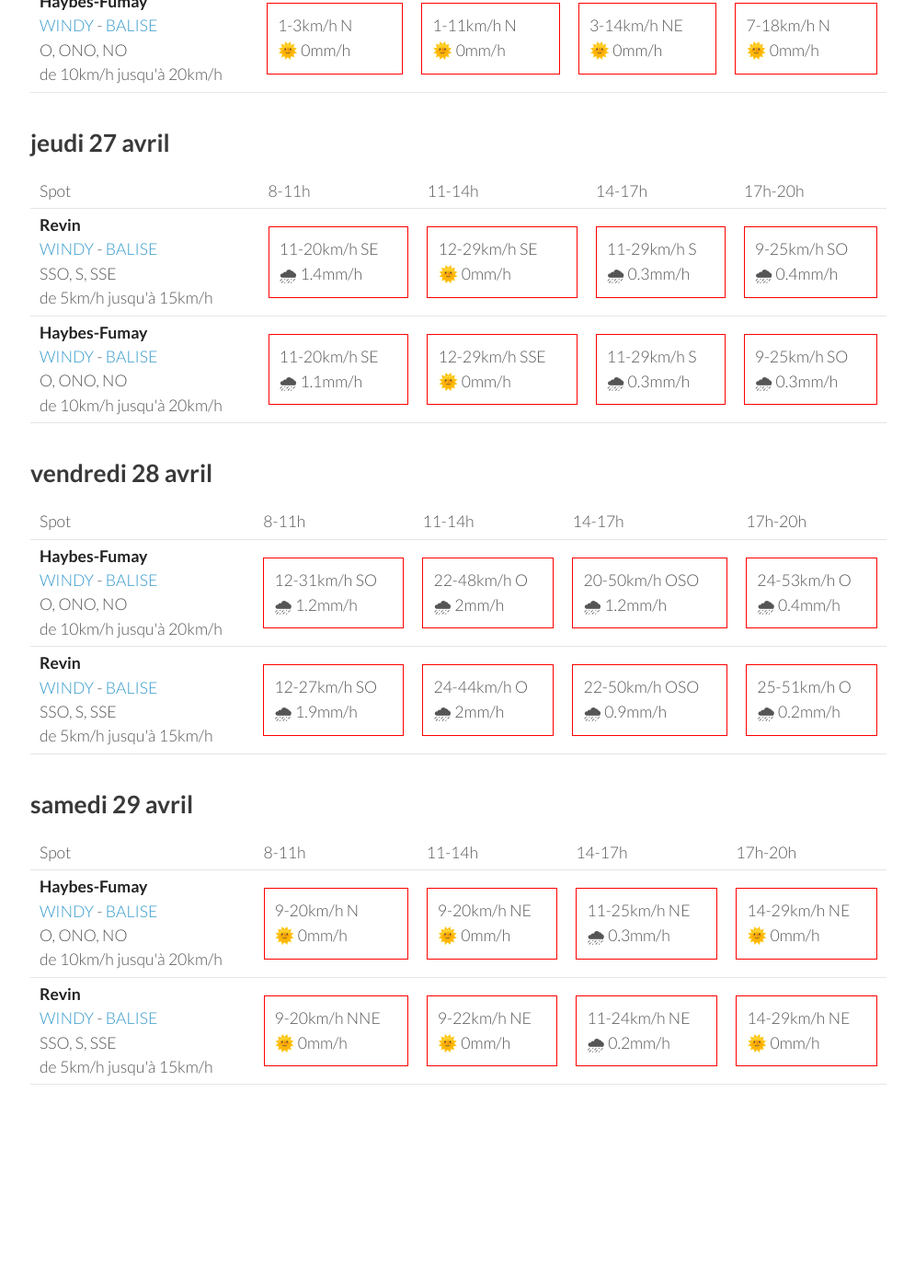
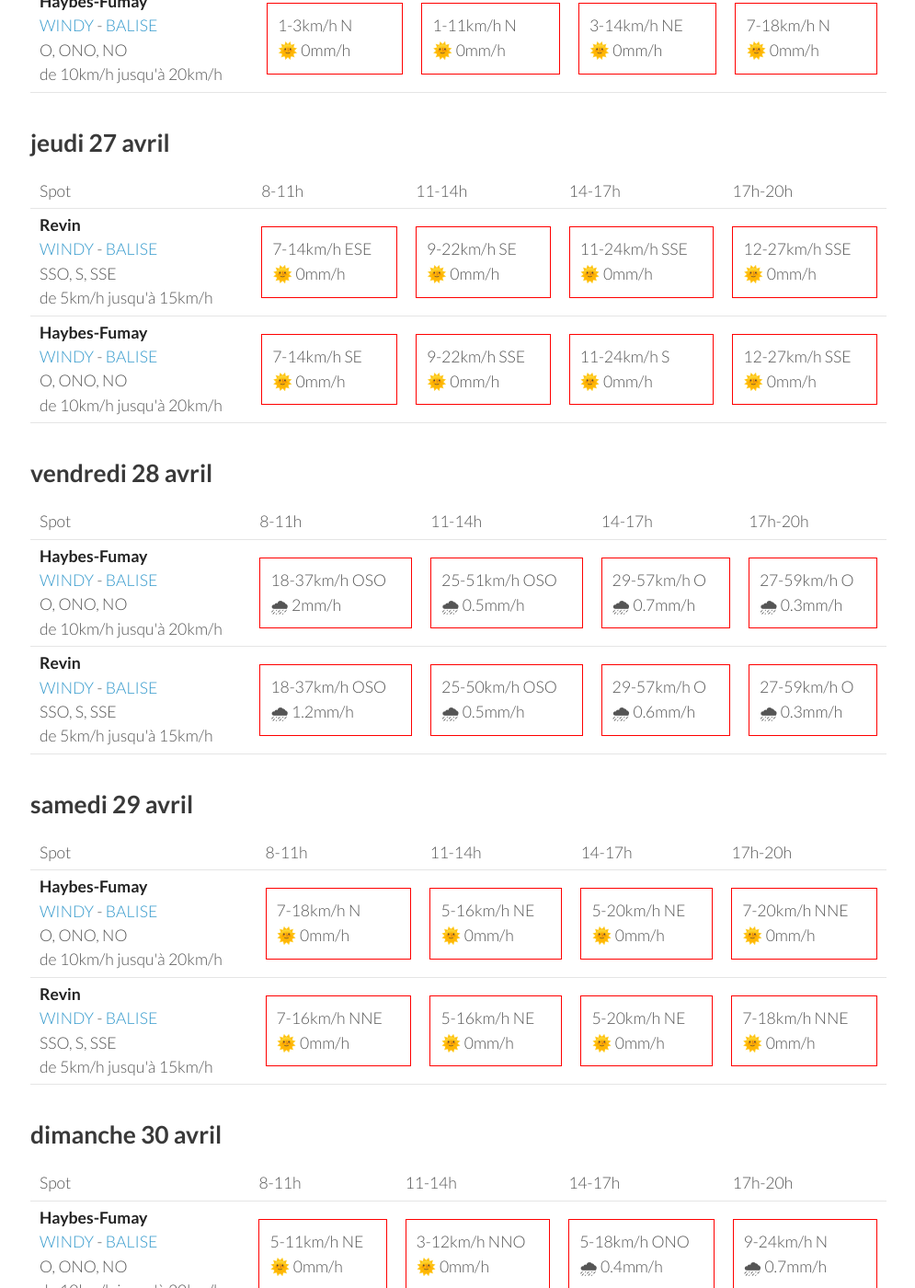
Before and after one commit to parapente-dans-le-nord/parapente-dans-le-nord.github.io, a Jekyll site: the page built from ardennes.markdown, in a window 1280 px wide and 1400 px high, scrolled down 859 px. Shown: the whole window at 92% size, without its empty margins (25-1020 px from the left). Built offline with Jekyll 4.4.1, drawn with Linux system fonts in a browser that asks for light colours; before the commit the page ends 2166 px from its top, so only the background shows below that; some of the changed text lies outside the part shown.

Commit message:
update index.markdown

```diff
--- a/ardennes.markdown
+++ b/ardennes.markdown
@@ -96,20 +96,20 @@ page mise à jour le mardi 25 avril 06:10
 <tr>
         <td><strong>Revin</strong><br><a href="https://windy.com/49.948/4.625?49.543,4.625,8">WINDY</a> - <span class=""><a href="http://www.balisemeteo.com/balise.php?idBalise=5019">BALISE</a> </span><br> <span class="vent-favorable">SSO, S, SSE</span><br><span class="force-vent">de 5km/h jusqu'à 15km/h</span> </td>
 
-            <td><div class="not-flyable"><p>11-20km/h SE</p><p>🌧 1.4mm/h</p></div></td>
-            <td><div class="not-flyable"><p>12-29km/h SE</p><p>🌞 0mm/h</p></div></td>
-            <td><div class="not-flyable"><p>11-29km/h S</p><p>🌧 0.3mm/h</p></div></td>
-            <td><div class="not-flyable"><p>9-25km/h SO</p><p>🌧 0.4mm/h</p></div></td>
+            <td><div class="not-flyable"><p>7-14km/h ESE</p><p>🌞 0mm/h</p></div></td>
+            <td><div class="not-flyable"><p>9-22km/h SE</p><p>🌞 0mm/h</p></div></td>
+            <td><div class="not-flyable"><p>11-24km/h SSE</p><p>🌞 0mm/h</p></div></td>
+            <td><div class="not-flyable"><p>12-27km/h SSE</p><p>🌞 0mm/h</p></div></td>
 
 
     </tr>
 <tr>
         <td><strong>Haybes-Fumay</strong><br><a href="https://windy.com/49.998/4.715?49.913,4.738,10">WINDY</a> - <span class=""><a href="http://www.balisemeteo.com/balise.php?idBalise=104">BALISE</a> </span><br> <span class="vent-favorable">O, ONO, NO</span><br><span class="force-vent">de 10km/h jusqu'à 20km/h</span> </td>
 
-            <td><div class="not-flyable"><p>11-20km/h SE</p><p>🌧 1.1mm/h</p></div></td>
-            <td><div class="not-flyable"><p>12-29km/h SSE</p><p>🌞 0mm/h</p></div></td>
-            <td><div class="not-flyable"><p>11-29km/h S</p><p>🌧 0.3mm/h</p></div></td>
-            <td><div class="not-flyable"><p>9-25km/h SO</p><p>🌧 0.3mm/h</p></div></td>
+            <td><div class="not-flyable"><p>7-14km/h SE</p><p>🌞 0mm/h</p></div></td>
+            <td><div class="not-flyable"><p>9-22km/h SSE</p><p>🌞 0mm/h</p></div></td>
+            <td><div class="not-flyable"><p>11-24km/h S</p><p>🌞 0mm/h</p></div></td>
+            <td><div class="not-flyable"><p>12-27km/h SSE</p><p>🌞 0mm/h</p></div></td>
 
 
     </tr>
@@ -132,20 +132,20 @@ page mise à jour le mardi 25 avril 06:10
 <tr>
         <td><strong>Haybes-Fumay</strong><br><a href="https://windy.com/49.998/4.715?49.913,4.738,10">WINDY</a> - <span class=""><a href="http://www.balisemeteo.com/balise.php?idBalise=104">BALISE</a> </span><br> <span class="vent-favorable">O, ONO, NO</span><br><span class="force-vent">de 10km/h jusqu'à 20km/h</span> </td>
 
-            <td><div class="not-flyable"><p>12-31km/h SO</p><p>🌧 1.2mm/h</p></div></td>
-            <td><div class="not-flyable"><p>22-48km/h O</p><p>🌧 2mm/h</p></div></td>
-            <td><div class="not-flyable"><p>20-50km/h OSO</p><p>🌧 1.2mm/h</p></div></td>
-            <td><div class="not-flyable"><p>24-53km/h O</p><p>🌧 0.4mm/h</p></div></td>
+            <td><div class="not-flyable"><p>18-37km/h OSO</p><p>🌧 2mm/h</p></div></td>
+            <td><div class="not-flyable"><p>25-51km/h OSO</p><p>🌧 0.5mm/h</p></div></td>
+            <td><div class="not-flyable"><p>29-57km/h O</p><p>🌧 0.7mm/h</p></div></td>
+            <td><div class="not-flyable"><p>27-59km/h O</p><p>🌧 0.3mm/h</p></div></td>
 
 
     </tr>
 <tr>
         <td><strong>Revin</strong><br><a href="https://windy.com/49.948/4.625?49.543,4.625,8">WINDY</a> - <span class=""><a href="http://www.balisemeteo.com/balise.php?idBalise=5019">BALISE</a> </span><br> <span class="vent-favorable">SSO, S, SSE</span><br><span class="force-vent">de 5km/h jusqu'à 15km/h</span> </td>
 
-            <td><div class="not-flyable"><p>12-27km/h SO</p><p>🌧 1.9mm/h</p></div></td>
-            <td><div class="not-flyable"><p>24-44km/h O</p><p>🌧 2mm/h</p></div></td>
-            <td><div class="not-flyable"><p>22-50km/h OSO</p><p>🌧 0.9mm/h</p></div></td>
-            <td><div class="not-flyable"><p>25-51km/h O</p><p>🌧 0.2mm/h</p></div></td>
+            <td><div class="not-flyable"><p>18-37km/h OSO</p><p>🌧 1.2mm/h</p></div></td>
+            <td><div class="not-flyable"><p>25-50km/h OSO</p><p>🌧 0.5mm/h</p></div></td>
+            <td><div class="not-flyable"><p>29-57km/h O</p><p>🌧 0.6mm/h</p></div></td>
+            <td><div class="not-flyable"><p>27-59km/h O</p><p>🌧 0.3mm/h</p></div></td>
 
 
     </tr>
@@ -168,20 +168,20 @@ page mise à jour le mardi 25 avril 06:10
 <tr>
         <td><strong>Haybes-Fumay</strong><br><a href="https://windy.com/49.998/4.715?49.913,4.738,10">WINDY</a> - <span class=""><a href="http://www.balisemeteo.com/balise.php?idBalise=104">BALISE</a> </span><br> <span class="vent-favorable">O, ONO, NO</span><br><span class="force-vent">de 10km/h jusqu'à 20km/h</span> </td>
 
-            <td><div class="not-flyable"><p>9-20km/h N</p><p>🌞 0mm/h</p></div></td>
-            <td><div class="not-flyable"><p>9-20km/h NE</p><p>🌞 0mm/h</p></div></td>
-            <td><div class="not-flyable"><p>11-25km/h NE</p><p>🌧 0.3mm/h</p></div></td>
-            <td><div class="not-flyable"><p>14-29km/h NE</p><p>🌞 0mm/h</p></div></td>
+            <td><div class="not-flyable"><p>7-18km/h N</p><p>🌞 0mm/h</p></div></td>
+            <td><div class="not-flyable"><p>5-16km/h NE</p><p>🌞 0mm/h</p></div></td>
+            <td><div class="not-flyable"><p>5-20km/h NE</p><p>🌞 0mm/h</p></div></td>
+            <td><div class="not-flyable"><p>7-20km/h NNE</p><p>🌞 0mm/h</p></div></td>
 
 
     </tr>
 <tr>
         <td><strong>Revin</strong><br><a href="https://windy.com/49.948/4.625?49.543,4.625,8">WINDY</a> - <span class=""><a href="http://www.balisemeteo.com/balise.php?idBalise=5019">BALISE</a> </span><br> <span class="vent-favorable">SSO, S, SSE</span><br><span class="force-vent">de 5km/h jusqu'à 15km/h</span> </td>
 
-            <td><div class="not-flyable"><p>9-20km/h NNE</p><p>🌞 0mm/h</p></div></td>
-            <td><div class="not-flyable"><p>9-22km/h NE</p><p>🌞 0mm/h</p></div></td>
-            <td><div class="not-flyable"><p>11-24km/h NE</p><p>🌧 0.2mm/h</p></div></td>
-            <td><div class="not-flyable"><p>14-29km/h NE</p><p>🌞 0mm/h</p></div></td>
+            <td><div class="not-flyable"><p>7-16km/h NNE</p><p>🌞 0mm/h</p></div></td>
+            <td><div class="not-flyable"><p>5-16km/h NE</p><p>🌞 0mm/h</p></div></td>
+            <td><div class="not-flyable"><p>5-20km/h NE</p><p>🌞 0mm/h</p></div></td>
+            <td><div class="not-flyable"><p>7-18km/h NNE</p><p>🌞 0mm/h</p></div></td>
 
 
     </tr>
@@ -189,3 +189,39 @@ page mise à jour le mardi 25 avril 06:10
 </tbody>
 </table>
 {:/}
+## dimanche 30 avril
+
+{::nomarkdown}
+<table>
+  <tbody>
+    <tr>
+      <td>Spot</td>
+      <td>8-11h</td>
+      <td>11-14h</td>
+      <td>14-17h</td>
+      <td>17h-20h</td>
+    </tr>
+<tr>
+        <td><strong>Haybes-Fumay</strong><br><a href="https://windy.com/49.998/4.715?49.913,4.738,10">WINDY</a> - <span class=""><a href="http://www.balisemeteo.com/balise.php?idBalise=104">BALISE</a> </span><br> <span class="vent-favorable">O, ONO, NO</span><br><span class="force-vent">de 10km/h jusqu'à 20km/h</span> </td>
+
+            <td><div class="not-flyable"><p>5-11km/h NE</p><p>🌞 0mm/h</p></div></td>
+            <td><div class="not-flyable"><p>3-12km/h NNO</p><p>🌞 0mm/h</p></div></td>
+            <td><div class="not-flyable"><p>5-18km/h ONO</p><p>🌧 0.4mm/h</p></div></td>
+            <td><div class="not-flyable"><p>9-24km/h N</p><p>🌧 0.7mm/h</p></div></td>
+
+
+    </tr>
+<tr>
+        <td><strong>Revin</strong><br><a href="https://windy.com/49.948/4.625?49.543,4.625,8">WINDY</a> - <span class=""><a href="http://www.balisemeteo.com/balise.php?idBalise=5019">BALISE</a> </span><br> <span class="vent-favorable">SSO, S, SSE</span><br><span class="force-vent">de 5km/h jusqu'à 15km/h</span> </td>
+
+            <td><div class="not-flyable"><p>5-11km/h NE</p><p>🌞 0mm/h</p></div></td>
+            <td><div class="not-flyable"><p>1-12km/h NO</p><p>🌞 0mm/h</p></div></td>
+            <td><div class="not-flyable"><p>5-18km/h ONO</p><p>🌧 0.3mm/h</p></div></td>
+            <td><div class="not-flyable"><p>9-24km/h NNO</p><p>🌧 1mm/h</p></div></td>
+
+
+    </tr>
+
+</tbody>
+</table>
+{:/}
```
Also changed, not shown: other parts of ardennes.markdown (+1 -1 lines).
